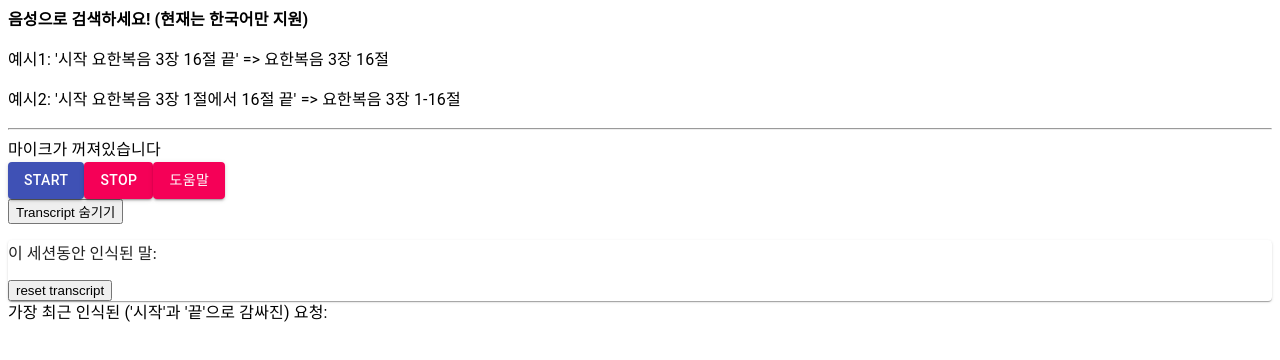
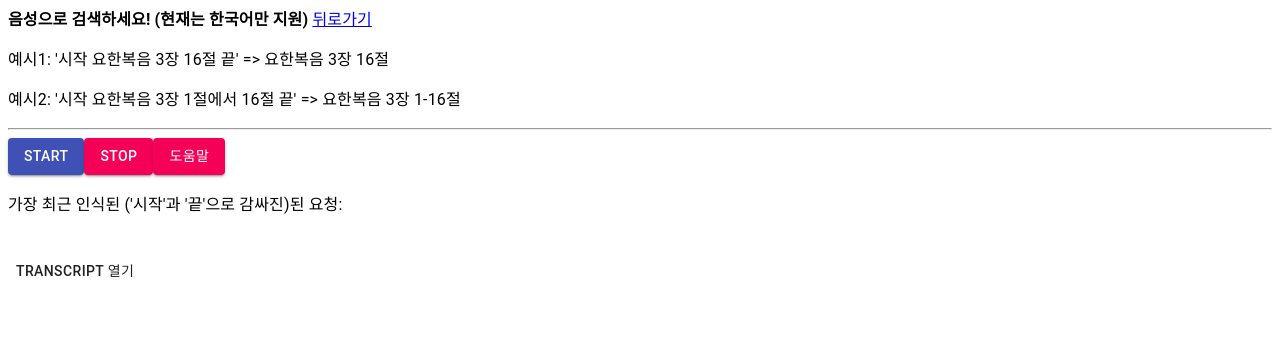
Before and after one commit to hajineats/biblenextjs, a Next.js app: page /speech-search in a window 1280 px wide. Shown: the top 360 px of the page. Built offline with nearby package versions, Linux system fonts and the light colour scheme.

Commit message:
fixed the bug of not being able to return the correct english book name, and also changed ui a little bit

```diff
--- a/pages/index.js
+++ b/pages/index.js
@@ -144,6 +144,10 @@ export default function Home() {
                 <Link href="/dual-search">
                     듀얼검색 바로가기
                 </Link>
+                <br/>
+                <Link href="/speech-search">
+                    음성검색 바로가기
+                </Link>
             </Typography>
 
 
--- a/pages/speech-search.js
+++ b/pages/speech-search.js
@@ -3,7 +3,7 @@ import SpeechRecognition, { useSpeechRecognition } from 'react-speech-recognitio
 import axios from "axios";
 import languages from "../data";
 import {Button, Paper, Typography} from "@material-ui/core";
-
+import Link from 'next/link'
 const cleanseHtml = (html)=>{
     html = html.replaceAll("<small>", "")
     html = html.replaceAll("</small>", "")
@@ -24,7 +24,7 @@ const Dictaphone = () => {
     const [query, setQuery] = useState("");
     const [bibleText, setBibleText] = useState("");
     const [queryBookParam, setQueryBookParam] = useState("");
-    const [showTranscription, setShowTranscription] = useState(true);
+    const [showTranscription, setShowTranscription] = useState(false);
     // const [queryChapParam, setQueryChapParam] = useState("");
     // const [queryVerseParam, setQueryVerseParam] = useState("")
 
@@ -57,11 +57,21 @@ const Dictaphone = () => {
             const bookTitle = queryList[0]
             const bookChapter = takeNumbersOnly(queryList[1])
             const bookVerse = takeNumbersOnly(queryList[2])
-            languages.filter(b=> b.long == bookTitle).forEach(b=>setQueryBookParam(b.eng))
+            console.log("book title", bookTitle)
+
+            let englishBookName = ""
+            for(let i = 0; i<languages.length; i++){
+                if(languages[i].long == bookTitle){
+                    englishBookName = languages[i].eng
+                    break;
+                }
+            }
+
             let parseResult = {
                 version: 'kor',
-                book: queryBookParam,
+                book: englishBookName,
             }
+            console.log(parseResult)
 
             if(queryList.length == 4){
                 //expected format: 요한복음 3장 16절 ('4' means 3 stuff)
@@ -135,6 +145,9 @@ const Dictaphone = () => {
         <div>
             <Typography variant="body1">
                 <strong>음성으로 검색하세요! (현재는 한국어만 지원) </strong>
+                <span onClick={bibleEndListen}>
+                    <Link href='/'>뒤로가기</Link>
+                </span>
                 <p>
                     예시1: '시작 요한복음 3장 16절 끝' => 요한복음 3장 16절
                 </p>
@@ -143,9 +156,7 @@ const Dictaphone = () => {
                 </p>
             </Typography>
             <hr/>
-            <Typography variant="body1">
-                {listening ? '마이크가 켜져있습니다' : '마이크가 꺼져있습니다'}
-            </Typography>
+
             <Button variant="contained" color="primary" onClick={bibleStartListen}>Start</Button>
             <Button variant="contained" color="secondary" onClick={bibleEndListen}>Stop</Button>
             <Button variant="contained" color="secondary" onClick={()=>{
@@ -167,21 +178,9 @@ const Dictaphone = () => {
             }}>도움말</Button>
             <br/>
 
-            <button onClick={
-                ()=>setShowTranscription(!showTranscription)
-            }>{showTranscription?'Transcript 숨기기':'Transcript 열기'}</button>
-            {showTranscription?<Paper>
-                <p>이 세션동안 인식된 말: </p>
-                <p>
-                    {transcript}
-                </p>
-
-                <button onClick={resetTranscript}>reset transcript</button>
-
-            </Paper>:<div></div>}
-
+            <br/>
             <Typography variant="body1">
-                가장 최근 인식된 ('시작'과 '끝'으로 감싸진) 요청: {query}
+                가장 최근 인식된 ('시작'과 '끝'으로 감싸진)된 요청: {query}
             </Typography>
 
             <Paper>
@@ -190,9 +189,28 @@ const Dictaphone = () => {
                 </Typography>
             </Paper>
 
+            <br/>
+            <br/>
+            <Button onClick={
+                ()=>setShowTranscription(!showTranscription)
+            }>{showTranscription?'Transcript 숨기기':'Transcript 열기'}</Button>
+
+            {showTranscription?<Paper>
+                <Typography variant="body1">
+                    <strong>{listening ? '마이크가 켜져있습니다' : '마이크가 꺼져있습니다'}</strong>
+                </Typography>
+                <p>이 세션동안 인식된 말: </p>
+                <p>
+                    {transcript}
+                </p>
+
+                <Button onClick={resetTranscript}>reset transcript</Button>
+
+            </Paper>:<div></div>}
+
 
 
         </div>
     );
-};
+}
 export default Dictaphone;
```
